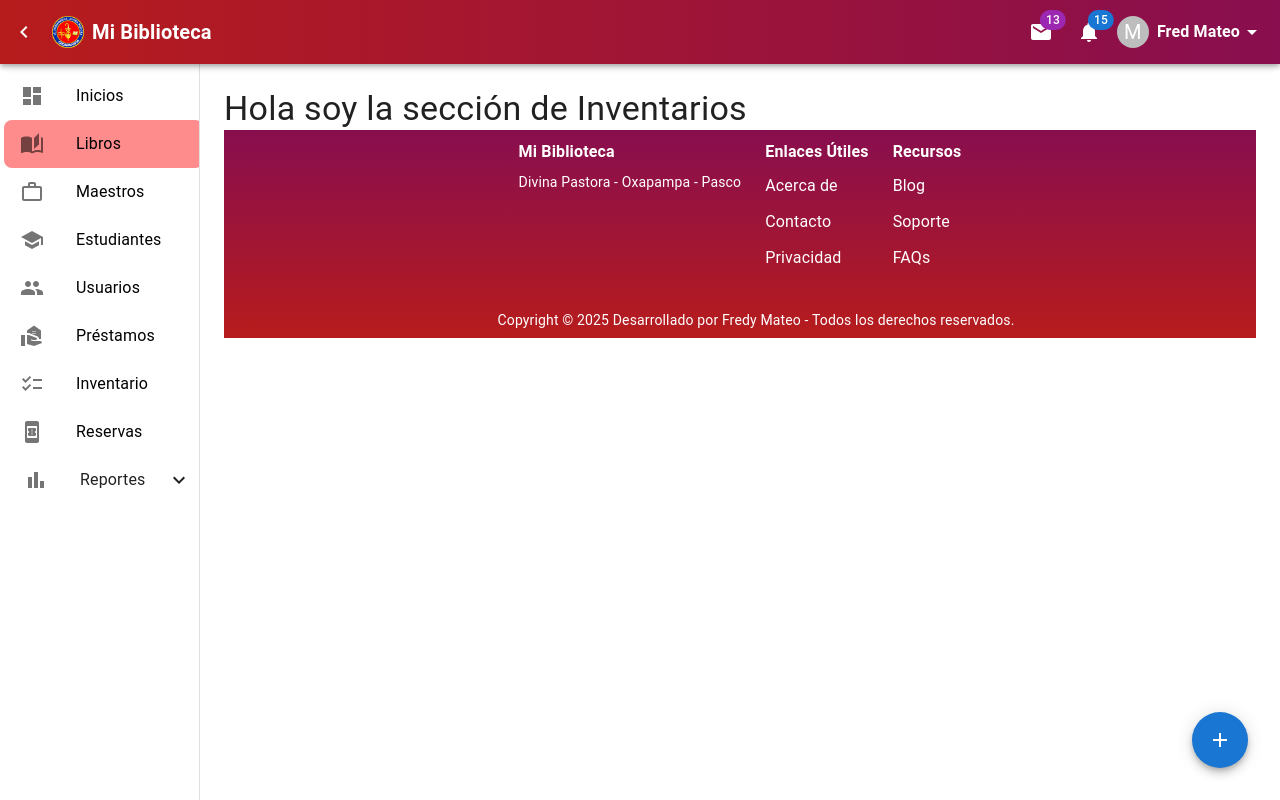
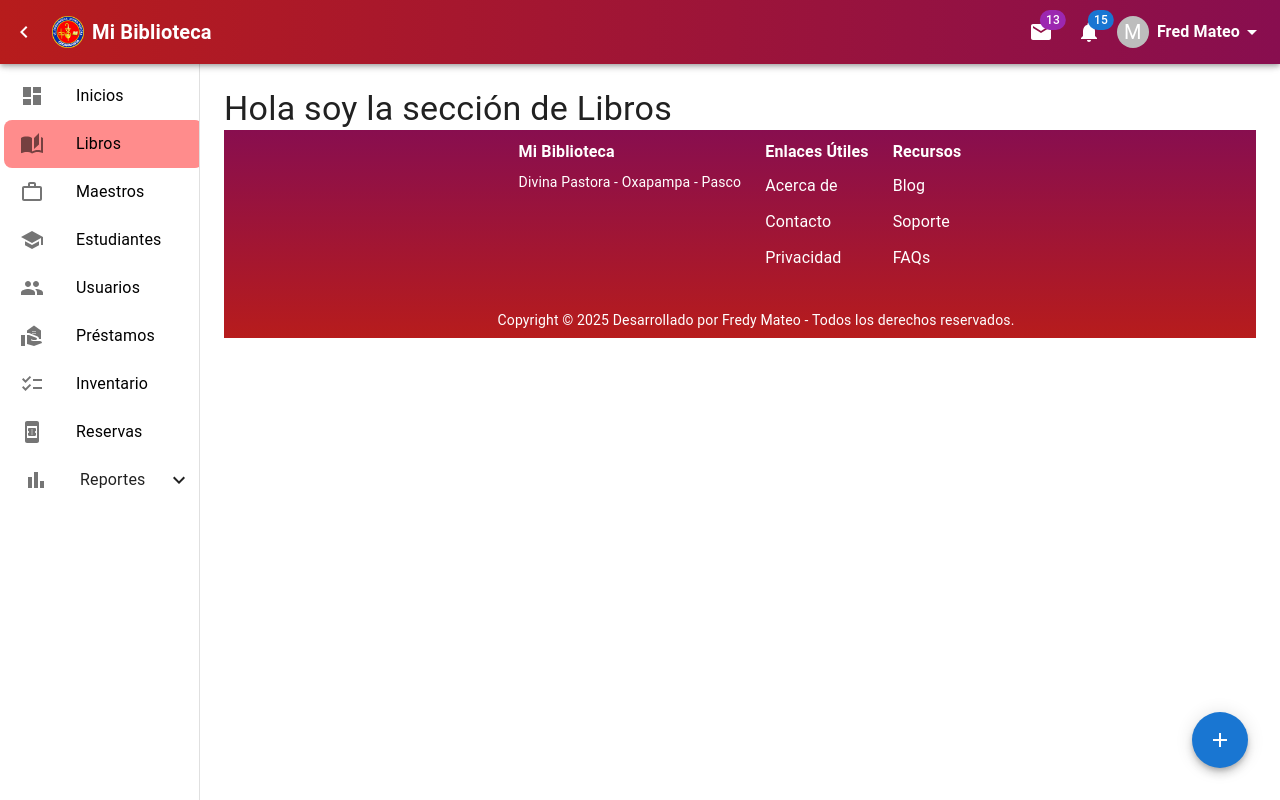
Before and after one commit to FredyMateoCode/biblioteca-frontend, a React (Vite) app: page /dashboard/libros in a window 1280 px wide. Built offline with nearby package versions, Linux system fonts and the light colour scheme; some icons are missing.

Commit message:
Corrección de Vista Libros y Maestros

```diff
--- a/src/paginas/Inicio/Vistas/VistaLibros.jsx
+++ b/src/paginas/Inicio/Vistas/VistaLibros.jsx
@@ -5,7 +5,7 @@ export default function VistaLibros() {
 
   return (
     <>
-      <Typography variant="h4">Hola soy la sección de Inventarios</Typography>
+      <Typography variant="h4">Hola soy la sección de Libros</Typography>
     </>
   );
 }
--- a/src/paginas/Inicio/Vistas/VistaMaestros.jsx
+++ b/src/paginas/Inicio/Vistas/VistaMaestros.jsx
@@ -2,5 +2,9 @@ import React from 'react';
 import { Typography } from '@mui/material';
 
 export default function VistaMaestros() {
-  return <Typography variant="h4">Aquí se mostraran todo lo realcionado a Maestros2025</Typography>;
+  return (
+    <>
+      <Typography variant="h4">Hola soy la sección de Libros</Typography>
+    </>
+  );
 }
```
